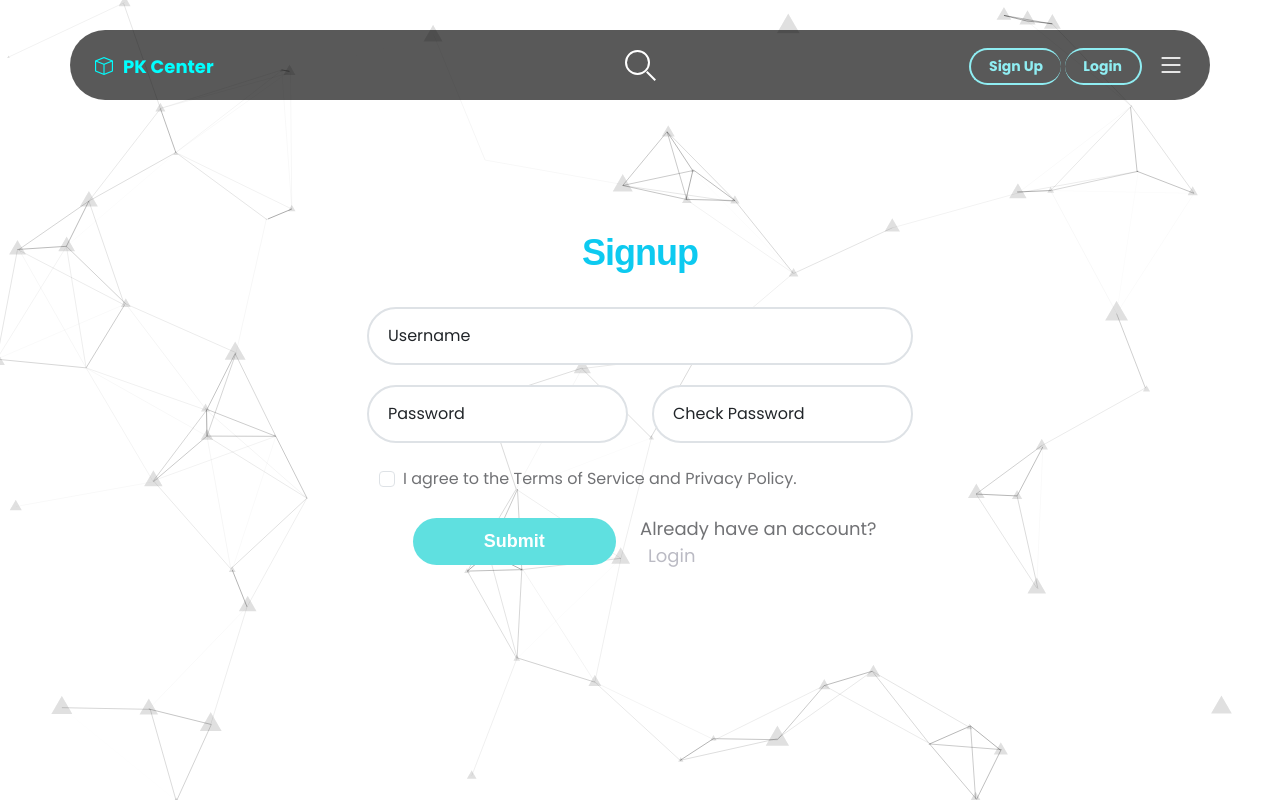
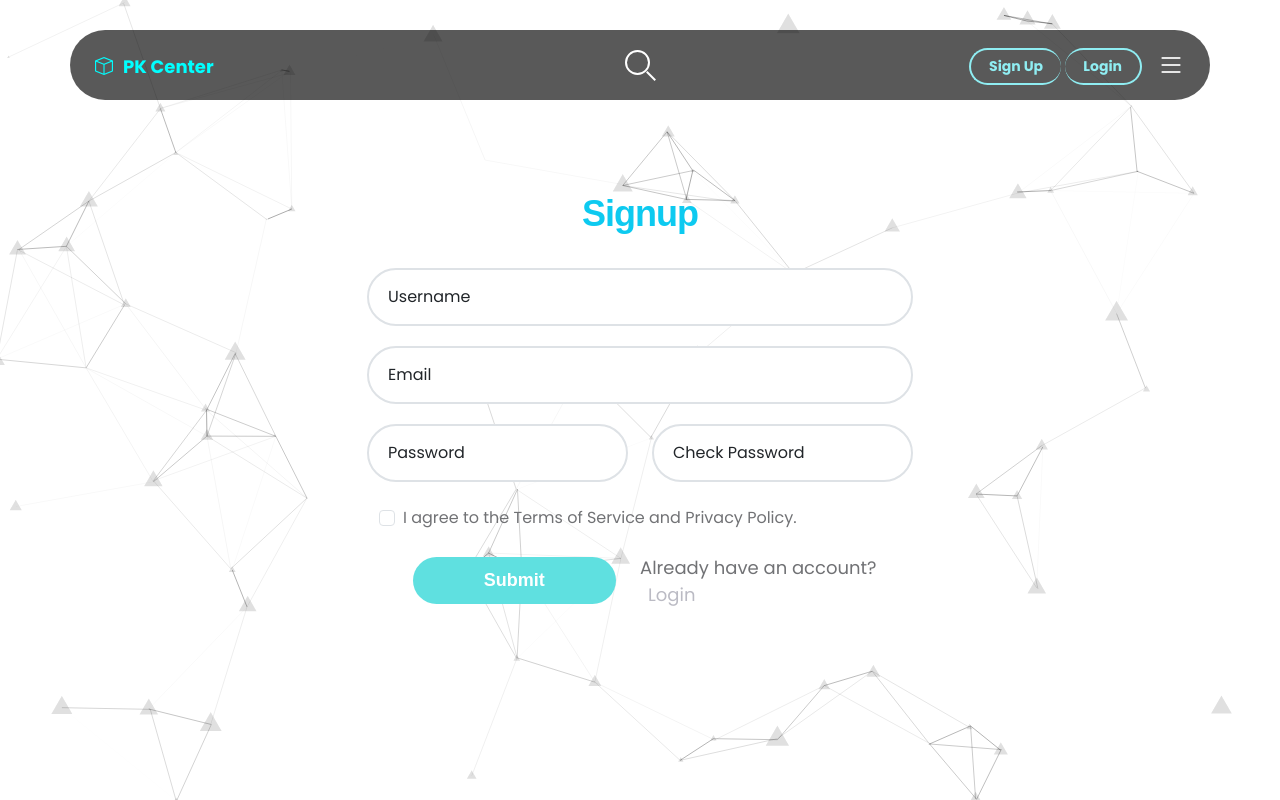
Before and after one commit to pksenpai/PK_Center_Django, a Django app: page /account/signup/ in a window 1280 px wide. Run offline with Django 5.2, Linux system fonts and the light colour scheme; parts of the project's set-up code (start-up, migrations or seed data) failed here and were passed over; some libraries are stand-ins or nearby versions; some web fonts are replaced.

Commit message:
[bugfix][users][SignUp]: bug: user.auth is swaped with users.User | fix: wrote a custom form for signup then inherit from UserCreationFrom.

```diff
--- a/apps/users/forms.py
+++ b/apps/users/forms.py
@@ -1,5 +1,7 @@
 from django import forms
 from django.utils.translation import gettext_lazy as _
+from django.contrib.auth import get_user_model; User = get_user_model()
+from django.contrib.auth.forms import UserCreationForm
 
 
 class EmailCheckForm(forms.Form):
@@ -13,3 +15,9 @@ class EmailCheckForm(forms.Form):
         ),
         "inactive": _("This account is inactive."),
     }
+
+class SignupForm(UserCreationForm):
+
+    class Meta:
+        model = User
+        fields = ['username', 'email', 'password1', 'password2']
--- a/apps/users/models.py
+++ b/apps/users/models.py
@@ -12,9 +12,12 @@ from django.core.validators import RegexValidator
 class User(AbstractUser, LogicalBaseModel):
 
     """\_______________[MAIN]_______________/"""
+    is_active = models.BooleanField(
+        _("active"),
+        default=False,
+    )
 
     email = models.EmailField(
-        null         = True,
         unique       = True,
         verbose_name = _("Email Address")
     )
@@ -39,18 +42,17 @@ class User(AbstractUser, LogicalBaseModel):
     )
 
     """\_______________[ROLE]_______________/"""
-
     is_seller = models.BooleanField(
         default      = False,
         verbose_name = _('is seller?')
     )
 
+    """\_______________[METHOD]_______________/"""
     class Meta:
         verbose_name_plural = _("Users")
         verbose_name        = _("User")
 
     """\_______________[METHOD]_______________/"""
-
     def __str__(self):
         return self.username
 
--- a/apps/users/templates/signup.html
+++ b/apps/users/templates/signup.html
@@ -29,19 +29,28 @@
 
                 </div>
 
+                <div class="col-lg-12 col-12">
+                  <div class="form-floating p-0">
+                    <input type="text" name="email" id="email" class="form-control" placeholder="Email" required="">
+
+                    <label for="email">Email</label>
+                  </div>
+
+                </div>
+
                 <div class="col-lg-6 col-md-6 col-12">
                   <div class="form-floating">
-                    <input type="password" name="password" id="password" class="form-control" placeholder="Password" required="">
+                    <input type="password" name="password1" id="password1" class="form-control" placeholder="Password" required="">
 
-                    <label for="password">Password</label>
+                    <label for="password1">Password</label>
                   </div>
                 </div>
 
                 <div class="col-lg-6 col-md-6 col-12">
                   <div class="form-floating mb-4 p-0">
-                    <input type="password" name="password" id="password" class="form-control" placeholder="Check Password" required="">
+                    <input type="password" name="password2" id="password2" class="form-control" placeholder="Check Password" required="">
 
-                    <label for="check password">Check Password</label>
+                    <label for="password2">Check Password</label>
                   </div>
                 </div>
 
--- a/apps/users/views.py
+++ b/apps/users/views.py
@@ -1,5 +1,5 @@
 from django.contrib.auth import get_user_model; User = get_user_model()
-from .forms import EmailCheckForm
+from .forms import EmailCheckForm, SignupForm
 from .backends import CustomModelBackend as CMB
 from .utils import store_otp, check_otp
 from .tasks import send_otp_by_email
@@ -9,7 +9,7 @@ from django.views.generic import TemplateView
 from django.views.generic.edit import CreateView, FormView
 
 from django.contrib.auth import login, logout
-from django.contrib.auth.forms import UserCreationForm
+# from django.contrib.auth.forms import UserCreationForm
 from django.contrib.auth.views import LogoutView, LoginView
 from django.contrib.auth.decorators import login_required
 
@@ -29,6 +29,17 @@ class Dashboard(View):... # Feature in future
 class UsernameLoginView(LoginView):
     template_name = 'username_login.html'
     redirect_authenticated_user = True
+
+    def form_valid(self, form):
+        if form.get_user().is_active:
+            return super().form_valid(form)
+        else:
+            messages.error(
+                self.request,
+                "Your account is not active!",
+                extra_tags="danger"
+            )
+            return HttpResponseRedirect('users:login')
 
     def get_success_url(self):
         username = self.request.POST.get("username")
@@ -58,21 +69,24 @@ class EmailLoginView(FormView):
             if form.is_valid():
                 user = CMB().authenticate(request=request, email=user_email)
                 if user:
-                    otp_code = store_otp(user_email)
-                    status = send_otp_by_email(user_email, otp_code) # delay
+                    if user.is_active == True:
+                        otp_code = store_otp(user_email)
+                        status = send_otp_by_email(user_email, otp_code) # delay
 
-                    if status:
-                        request.session['email'] = user_email
-                        messages.success(
-                            self.request,
-                            _(
-                                f"Code sent Successfuly. " \
-                                f"Check {user_email}."
+                        if status:
+                            request.session['email'] = user_email
+                            messages.success(
+                                self.request,
+                                _(
+                                    f"Code sent Successfuly. " \
+                                    f"Check {user_email}."
+                                )
                             )
-                        )
-                        return redirect("users:otp")
+                            return redirect("users:otp")
+                        else:
+                            messages.error(request, _("Opss! some truble happend! please try again!"), extra_tags="danger")
                     else:
-                        messages.error(request, _("Opss! some truble happend! please try again!"), extra_tags="danger")
+                        messages.error(request, _("your account is not active!"), extra_tags="danger")
                 else:
                     messages.error(request, _("you didn't define email or you need to signup!"), extra_tags="danger")
             else:
@@ -125,8 +139,9 @@ class OTPView(TemplateView):
 """\________________________[SIGNUP]________________________/"""
 class SignupView(CreateView):
     model = User
-    form_class = UserCreationForm
+    form_class = SignupForm
     template_name = 'signup.html'
+    success_url = 'core:home'
 
     def get_success_url(self):
         username = self.request.POST.get("username")
@@ -138,10 +153,11 @@ class SignupView(CreateView):
                 f"Welcome {username}."
             )
         )
-        next_url = self.request.GET.get('next')
-        if next_url:
-            return next_url
-        return reverse_lazy('core:home')
+
+        user = self.model.objects.get(username=self.form_class.clean_username)
+        login(self.request, user)
+
+        return redirect('core:home')
 
 
 """\________________________[LOGOUT]________________________/"""
```
